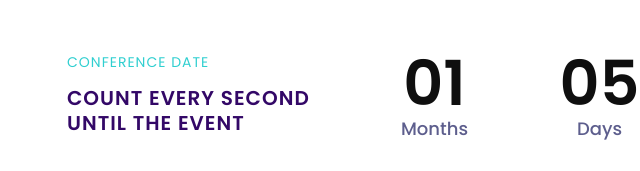
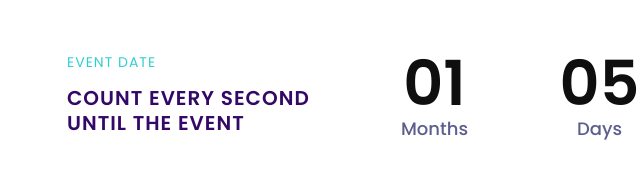
Before and after one commit to design3602019/design3602019.github.io, a website: page index.html in a window 1280 px wide. Shown: the part 1509-1680 px from the top of the page, 18-658 px from the left. Drawn offline with Linux system fonts and the light colour scheme.

Commit message:
Update index.html

```diff
--- a/index.html
+++ b/index.html
@@ -174,7 +174,7 @@
                     <div class="col-12 col-md-3">
                         <!-- Countdown Text -->
                         <div class="countdown-content-text mb-100 wow fadeInUp" data-wow-delay="300ms">
-                            <h6>Conference Date</h6>
+                            <h6>event Date</h6>
                             <h4>Count Every Second Until the Event</h4>
                         </div>
                     </div>
```
